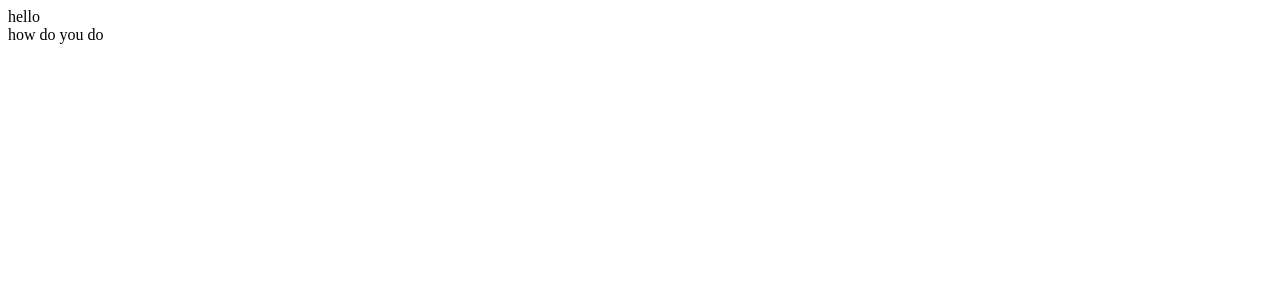
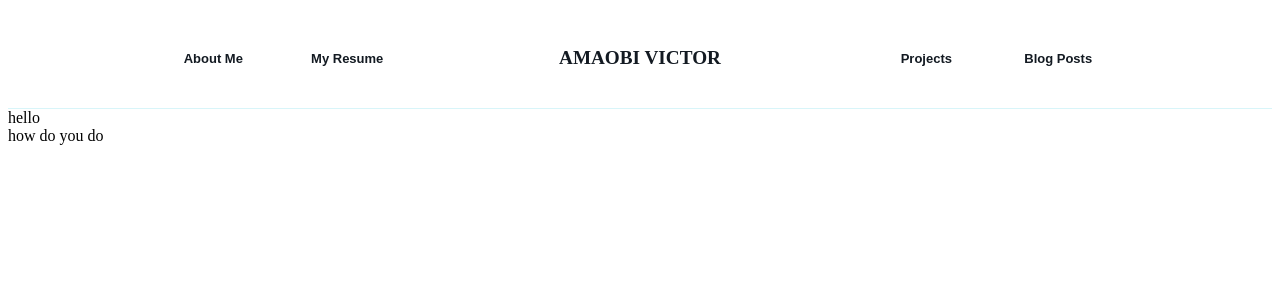
Before and after one commit to victorex27/my_blog, a React (Create React App) app: page / in a window 1280 px wide. Shown: the top 300 px of the page. Built offline with nearby package versions, Linux system fonts and the light colour scheme.

Commit message:
complete NavBar component

```diff
--- a/src/App.tsx
+++ b/src/App.tsx
@@ -1,8 +1,13 @@
-import React from 'react';
-import AllRoutes from './routes';
+import React, { Suspense } from 'react';
+// import AllRoutes from './routes';
+const AllRoutes = React.lazy(() => import('./routes'));
 
 const App: React.FC = () => {
-  return <AllRoutes />;
+  return (
+    <Suspense fallback={<div>Loading...</div>}>
+      <AllRoutes />
+    </Suspense>
+  );
 };
 
 export default App;
--- a/src/components/NavBar/index.tsx
+++ b/src/components/NavBar/index.tsx
@@ -1,10 +1,21 @@
-import React from 'react'
+import React, { FC } from 'react';
+import { Container, SubContainer, Header, NavBarLink } from './styles';
 
+const NavBar: FC = () => {
+  return (
+    <Container>
+      <SubContainer>
+        <NavBarLink to='/about'> About Me</NavBarLink>
+        <NavBarLink to='/resume'> My Resume</NavBarLink>
+      </SubContainer>
 
-const NavBar: React.FC = () =>{
-
-    return <div></div>
-
-}
+      <Header> Amaobi Victor </Header>
+      <SubContainer>
+        <NavBarLink to='/project'> Projects</NavBarLink>
+        <NavBarLink to='/blog'> Blog Posts</NavBarLink>
+      </SubContainer>
+    </Container>
+  );
+};
 
 export default NavBar;
--- /dev/null
+++ b/src/components/NavBar/styles.tsx
@@ -0,0 +1,49 @@
+import styled from 'styled-components';
+import { Link } from 'react-router-dom';
+
+export const Container = styled.div`
+  display: flex;
+  justify-content: space-evenly;
+  align-items: center;
+  background-color: white;
+  color: #131a22;
+  border-bottom: 1px solid #d8f5f9;
+  min-height: 100px;
+
+
+  @media (max-width: 768px) {
+    flex-direction: column;
+  }
+`;
+
+export const SubContainer = styled.div`
+  display: flex;
+  justify-content: space-evenly;
+  align-items: center;
+  flex: 0 0 25%;
+  @media (max-width: 768px) {
+    flex-direction: column;
+    align-items: center;
+  }
+`;
+
+export const Header = styled.h1`
+  font-size: larger;
+  text-transform: uppercase;
+`;
+
+export const NavBarLink = styled(Link)`
+  color: #131a22;
+  font-size: small;
+  font-family: Arial, Helvetica, sans-serif;
+  font-weight: bolder;
+  text-decoration: none;
+  margin: 10px;
+  &:hover,
+  &:focus {
+    color: blue;
+  }
+  &:active {
+    color: red;
+  }
+`;
--- a/src/pages/RootPage.tsx
+++ b/src/pages/RootPage.tsx
@@ -1,4 +1,5 @@
 import React, {FC} from "react";
+import NavBar from "../components/NavBar";
 
 interface ChildrenPropType {
     children: React.HTMLAttributes<HTMLAreaElement>
@@ -6,7 +7,10 @@ interface ChildrenPropType {
 
 const RootPage : FC<ChildrenPropType> = (props) =>{
 
-    return <> {props.children} </>;
+    return <>
+    <NavBar/>
+    {props.children}
+    </>;
 }
 
 export default RootPage;
```
